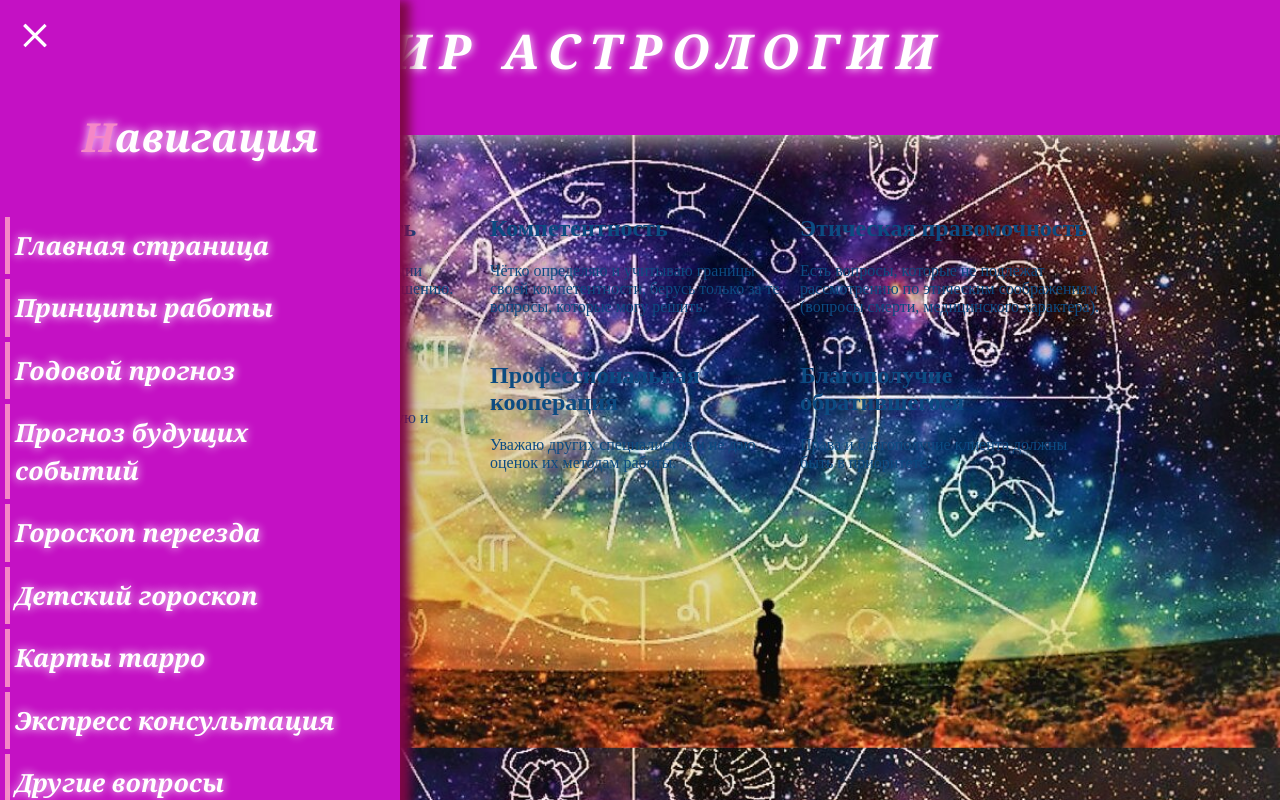
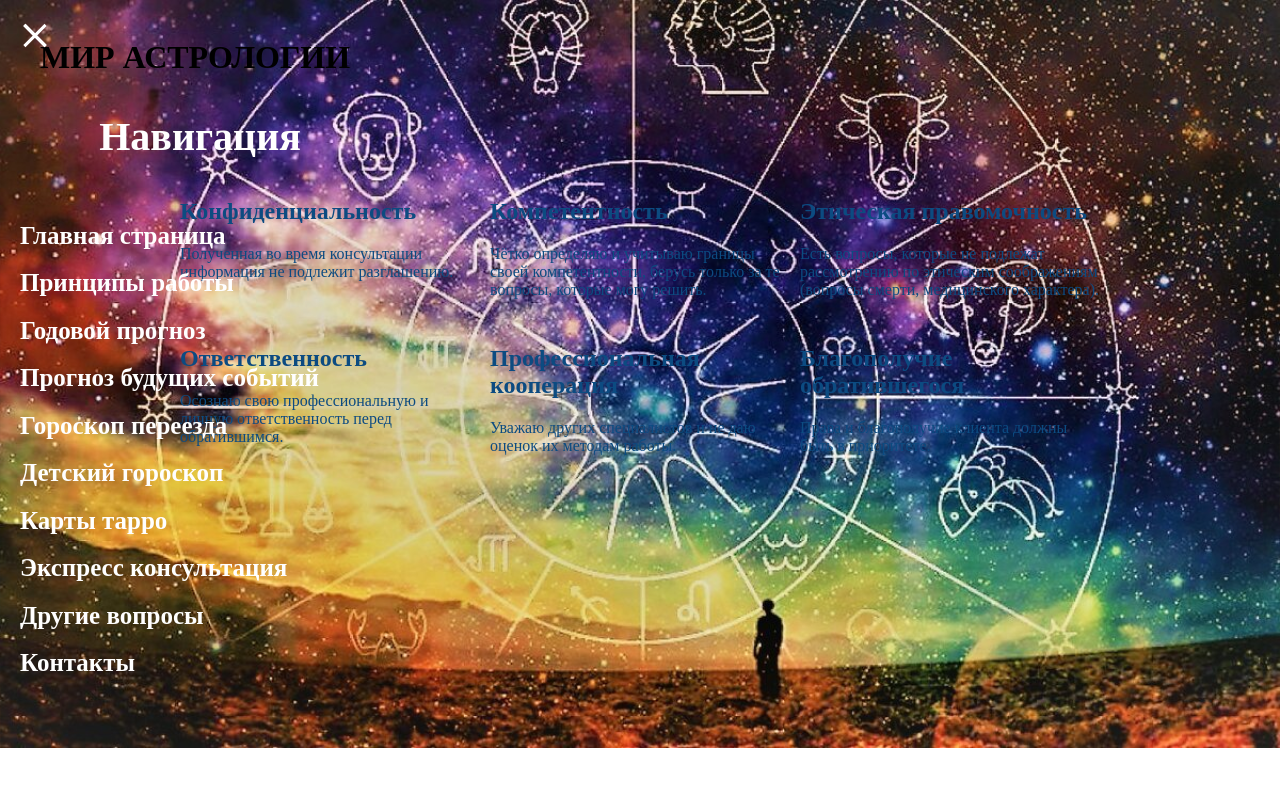
Before and after one commit to Mikhail-Shushkevich/astro, a plain HTML site: page New Page1.html in a window 1280 px wide. Both pictures are taken after a click on the label 35 px from the left and 35 px from the top of the page. Drawn offline with Linux system fonts and the light colour scheme; a web font is replaced by a local one.

Commit message:
first commit

```diff
--- a/style.css
+++ b/style.css
@@ -1,6 +1,24 @@
+/* Шапка с надписью Мир Астрологии */
+
+.heading {
+    text-align: center;
+    font-style: italic;
+    font-family: Georgia;
+    margin-top: auto;
+    padding-top: 0%;
+    color: rgb(255, 255, 255);
+    letter-spacing: 0.2em;
+    font-size: 3em;
+    text-shadow: 0 0 10px white;
+}
+
+/* Фон главной страницы не доработан - не могу решить проблему - cover не работает */
+
 body {
     background-image: url(img/planety.png);
+    /* background-size: 1920px 1130px; */
     background-size: cover;
+    background-repeat: repeat-x;
 }
 
 #menu_toggle {
@@ -15,26 +33,20 @@
     position: fixed;
     top: 20px;
     left: 20px;
-
     width: 30px;
     height: 30px;
-
     cursor: pointer;
     z-index: 1;
 }
 
-.menu_btn>span,
 /* свойства всего спана применяется на нашу кнопку */
-.menu_btn>span::before,
-.menu_btn>span::after {
+
+.menu_btn>span, .menu_btn>span::before, .menu_btn>span::after {
     display: block;
     position: absolute;
-
     width: 100%;
     height: 3px;
-
     background-color: white;
-
     transition-duration: 800ms;
 }
 
@@ -48,24 +60,11 @@
     top: 8px;
 }
 
-.astra {
-    text-align: center;
-    font-style: italic;
-    font-family: Georgia;
-
-    margin-top: auto;
-    padding-top: 0%;
-
-    color: rgb(255, 255, 255);
-    letter-spacing: 0.2em;
-    font-size: 3em;
-    text-shadow: 0 0 10px white;
-}
 
 .conteiner {
-    background-color: rgb(196, 17, 196);
+    /* background-color: rgb(100, 11, 100); */
     margin: -10px;
-    box-shadow: 0 0 30px rgb(231, 230, 228);
+    /* box-shadow: 0 0 30px rgb(231, 230, 228); */
 }
 
 
@@ -78,18 +77,11 @@
     /* Поля внутри контейнера */
 }
 
-.title span {
-    color: #f587c7;
-}
-
 .title h1 {
-    font-style: italic;
-    font-family: Georgia;
     font-size: 40px;
     margin-bottom: 50px;
     color: white;
     text-align: center;
-    text-shadow: 0 0 10px white;
 }
 
 .menu_box {
@@ -98,48 +90,32 @@
     visibility: hidden;
     top: 0;
     left: -100%;
-
     width: 400px;
     height: 100%;
-
     margin: 0;
     padding: 80px 0;
-
     list-style: none;
     text-align: left;
-
-    background-color: rgb(196, 17, 196);
-    box-shadow: 10px 0px 10px rgb(127, 7, 71);
-
+    /* background-color: rgb(196, 17, 196);
+    box-shadow: 10px 0px 10px rgb(127, 7, 71); */
     transition-duration: 800ms;
     line-height: 1.5;
 }
 
 .menu_item {
-    display: block;
-    padding: 10px 25px;
 
-    color: #333;
-
-    font-style: italic;
-    font-family: Georgia;
-
+     display: block;
     font-size: 20px;
     font-weight: 600;
-
     text-decoration: none;
     transition-duration: 800ms;
-
     font-size: 25px;
     color: white;
-    border-left: 5px solid #f587c7;
-    margin: 5px;
-    padding-left: 5px;
+     margin: 10px;
+    padding-left: 10px;
     transition: all 0.2s ease;
 
     transition: transform 0.3s ease;
-    text-shadow: 0 0 10px white;
-
 }
 
 .menu_item:hover {
```
Also changed, not shown: index.html (+1 -2 lines).
